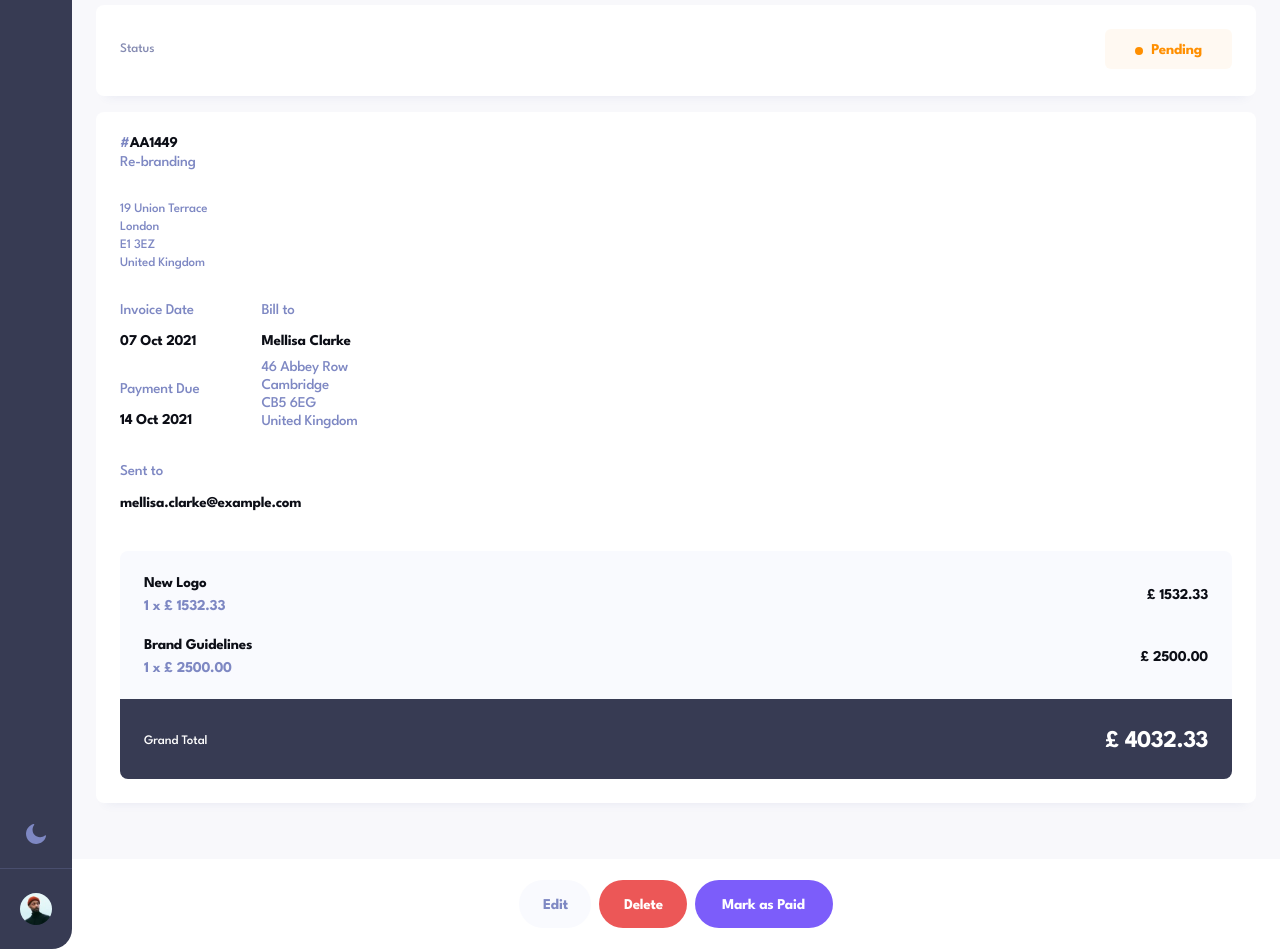
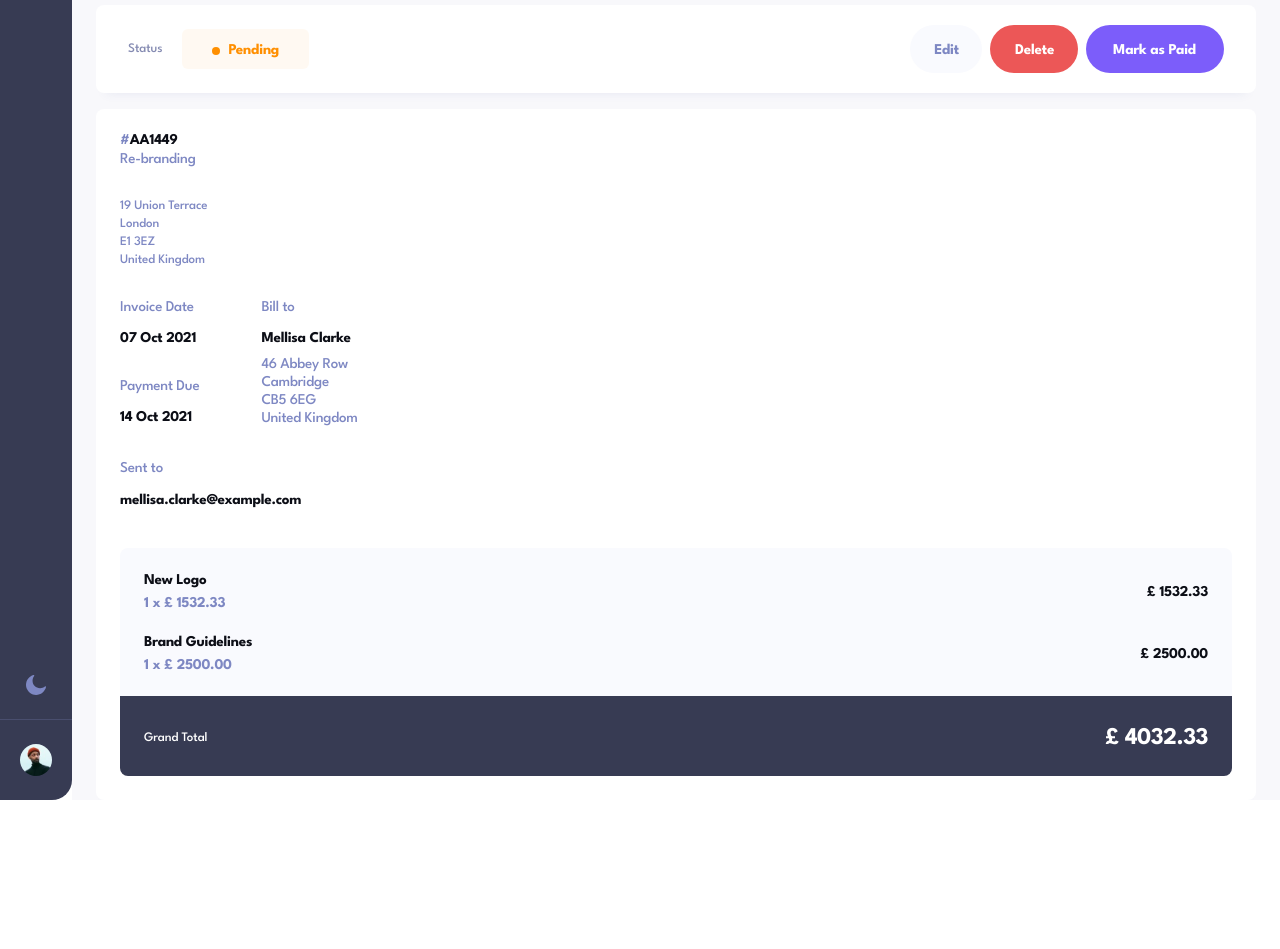
Before and after one commit to Bletfen/Invoice-App, a React (Vite) app: page /AA1449 in a window 1280 px wide. Shown: the part 74-1023 px from the top of the page. After the commit the page ends 874 px from the top, so only its background shows below. Built offline with nearby package versions, Linux system fonts and the light colour scheme.

Commit message:
seperate status component + tablet display

```diff
--- a/src/components/InvoiceButtons.tsx
+++ b/src/components/InvoiceButtons.tsx
@@ -12,14 +12,17 @@ export default function InvoiceButtons({
   return (
     <div
       className="bg-white py-[2.1rem]
-        flex justify-center mt-[5.6rem] items-center"
+        flex justify-center mt-[5.6rem] items-center
+        md:mt-[unset] md:py-[unset]
+        "
     >
       <div
         className="px-[2.4rem]
           flex gap-[0.8rem]
           text-[1.5rem] font-bold
           leading-[1.5rem] tracking-[-0.25px]
-          text-white"
+          text-white
+          md:px-[unset]"
       >
         <Link
           to={"edit"}
--- /dev/null
+++ b/src/components/InvoiceHeaderStatus.tsx
@@ -0,0 +1,61 @@
+import type { ReactNode } from "react";
+export default function InvoiceHeaderStatus({
+  children,
+  getInvoice,
+}: {
+  getInvoice: IInvoice;
+  children: ReactNode;
+}) {
+  return (
+    <div
+      className="pt-[2.4rem] px-[2.4rem] pb-[2.7rem]
+            bg-white
+          rounded-[0.8rem] mt-[3.1rem]
+          shadow-[0_10px_10px_-10px_rgba(72,84,159,0.1)]
+          md:flex md:justify-between
+          md:items-center
+          md:py-[2rem] md:px-[3.2rem]
+        "
+    >
+      <div
+        className="flex items-center justify-between
+        md:justify-start
+        md:gap-[2rem]"
+      >
+        <span
+          className="
+            text-[1.3rem] font-[500] leading-[1.5rem]
+            tracking-[-0.1px] text-[#858bb2]"
+        >
+          Status
+        </span>
+        <div
+          className={`px-[3rem] pt-[1.4rem] pb-[1.1rem]
+                  rounded-[0.6rem]
+                  text-[1.5rem] font-bold leading-[1.5rem]
+                  tracking-[-0.25px]
+                  flex items-center gap-[0.8rem] ${
+                    getInvoice.status.toLowerCase() === "paid"
+                      ? "bg-paidButton-light/5 text-paidButton-light"
+                      : getInvoice.status.toLowerCase() === "pending"
+                      ? "bg-pendingButton-light/5 text-pendingButton-light"
+                      : "bg-[#373b53]/5 text-header-light"
+                  }`}
+        >
+          <div
+            className={`w-[0.8rem] h-[0.8rem] rounded-full
+            ${
+              getInvoice.status.toLowerCase() === "paid"
+                ? "bg-paidButton-light"
+                : getInvoice.status.toLowerCase() === "pending"
+                ? "bg-pendingButton-light"
+                : "bg-header-light"
+            }`}
+          ></div>
+          <span>{getInvoice.status}</span>
+        </div>
+      </div>
+      <div className="hidden md:flex">{children}</div>
+    </div>
+  );
+}
--- a/src/pages/Invoice.tsx
+++ b/src/pages/Invoice.tsx
@@ -3,6 +3,7 @@ import { useDataContext, useFormDate } from "../context/InvoicesContext";
 import { useState } from "react";
 import Delete from "../components/Delete";
 import InvoiceButtons from "../components/InvoiceButtons";
+import InvoiceHeaderStatus from "../components/InvoiceHeaderStatus";
 
 export default function Invoice() {
   const { id } = useParams();
@@ -19,7 +20,7 @@ export default function Invoice() {
     setData((prev) =>
       prev.map(
         (invoice): IInvoice =>
-          invoice.id === invoiceId
+          invoice.id === invoiceId && invoice.status !== "Paid"
             ? {
                 ...invoice,
                 status: "Paid",
@@ -65,46 +66,13 @@ export default function Invoice() {
             Go back
           </span>
         </div>
-        <div
-          className="pt-[2.4rem] px-[2.4rem] pb-[2.7rem]
-          flex items-center justify-between bg-white
-          rounded-[0.8rem] mt-[3.1rem]
-          shadow-[0_10px_10px_-10px_rgba(72,84,159,0.1)]
-        "
-        >
-          <span
-            className="
-            text-[1.3rem] font-[500] leading-[1.5rem]
-            tracking-[-0.1px] text-[#858bb2]"
-          >
-            Status
-          </span>
-          <div
-            className={`px-[3rem] pt-[1.4rem] pb-[1.1rem]
-                  rounded-[0.6rem]
-                  text-[1.5rem] font-bold leading-[1.5rem]
-                  tracking-[-0.25px]
-                  flex items-center gap-[0.8rem] ${
-                    getInvoice.status.toLowerCase() === "paid"
-                      ? "bg-paidButton-light/5 text-paidButton-light"
-                      : getInvoice.status.toLowerCase() === "pending"
-                      ? "bg-pendingButton-light/5 text-pendingButton-light"
-                      : "bg-[#373b53]/5 text-header-light"
-                  }`}
-          >
-            <div
-              className={`w-[0.8rem] h-[0.8rem] rounded-full
-            ${
-              getInvoice.status.toLowerCase() === "paid"
-                ? "bg-paidButton-light"
-                : getInvoice.status.toLowerCase() === "pending"
-                ? "bg-pendingButton-light"
-                : "bg-header-light"
-            }`}
-            ></div>
-            <span>{getInvoice.status}</span>
-          </div>
-        </div>
+        <InvoiceHeaderStatus getInvoice={getInvoice}>
+          <InvoiceButtons
+            setShowDelete={setShowDelete}
+            handleMarkAsPaid={handleMarkAsPaid}
+            invoiceId={getInvoice.id}
+          />
+        </InvoiceHeaderStatus>
         <div
           className="p-[2.4rem] bg-white rounded-[0.8rem]
           shadow-[0_10px_10px_-10px_rgba(72,84,159,0.1)]
@@ -291,11 +259,13 @@ export default function Invoice() {
           </div>
         </div>
       </div>
-      <InvoiceButtons
-        setShowDelete={setShowDelete}
-        handleMarkAsPaid={handleMarkAsPaid}
-        invoiceId={getInvoice.id}
-      />
+      <div className="md:hidden">
+        <InvoiceButtons
+          setShowDelete={setShowDelete}
+          handleMarkAsPaid={handleMarkAsPaid}
+          invoiceId={getInvoice.id}
+        />
+      </div>
       {showDelete && (
         <div className="fixed inset-0 bg-black/50 flex items-center justify-center z-50">
           <Delete invoiceId={getInvoice.id} setShowDelete={setShowDelete} />
```
